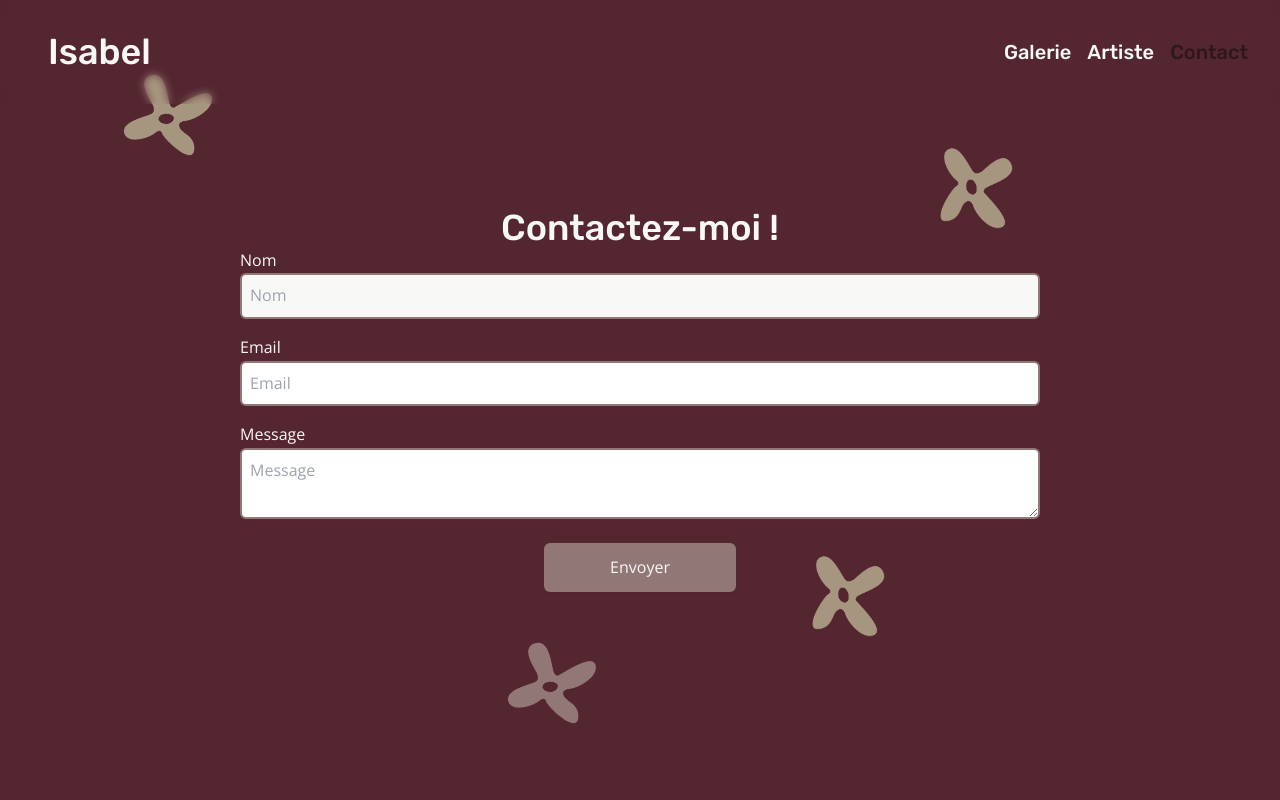
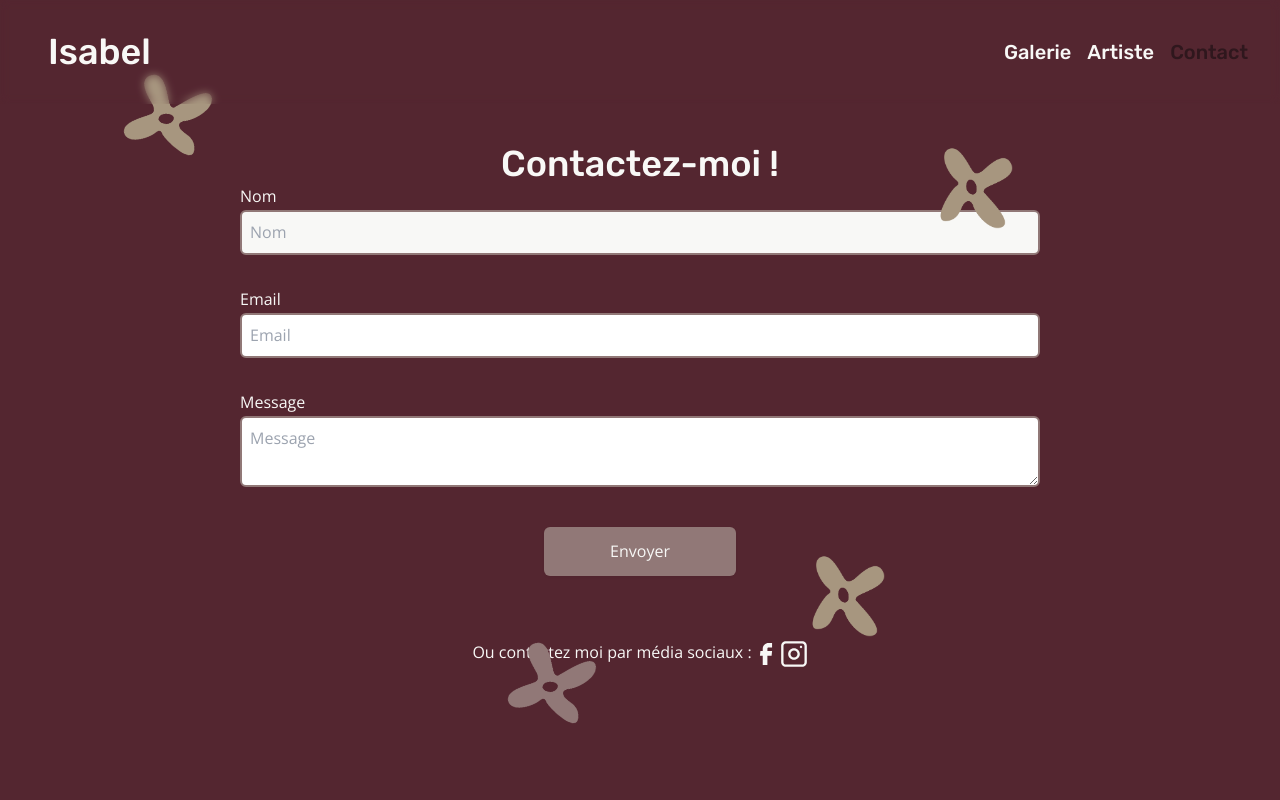
Before and after one commit to AsterShadow/isabelwebsite, a Next.js app: page /contact in a window 1280 px wide. Shown: the top 800 px of the page. Built offline with nearby package versions, Linux system fonts and the light colour scheme.

Commit message:
added socials

```diff
--- a/src/components/ContactForm/ContactForm.js
+++ b/src/components/ContactForm/ContactForm.js
@@ -4,6 +4,9 @@ import { useForm } from "react-hook-form";
 import emailjs from "@emailjs/browser";
 import { ToastContainer, toast } from "react-toastify";
 import "react-toastify/dist/ReactToastify.css";
+import Link from "next/link";
+import Images from "@/assets/images";
+import Image from "next/image";
 
 export default function ContactForm() {
   const {
@@ -48,10 +51,10 @@ export default function ContactForm() {
   console.log(errors);
 
   return (
-    <div className="w-full max-w-[800px]">
+    <div className="w-full max-w-[800px] flex flex-col items-center justify-center gap-12">
       <form
         onSubmit={handleSubmit(onSubmit)}
-        className="flex flex-col gap-4 w-full items-center justify-center"
+        className="flex flex-col gap-8 w-full items-center justify-center"
       >
         <div className="w-full">
           <p>Nom</p>
@@ -86,6 +89,21 @@ export default function ContactForm() {
           className="cursor-pointer text-center text-light text-md drop-shadow-sm rounded-md p-3 w-48 bg-third transition-all hover:bg-info focus:translate-y-px"
         />
       </form>
+      <div className="flex pt-4">
+        Ou contactez moi par média sociaux :
+        <Link
+          href={`https://www.facebook.com/profile.php?id=100064535749047`}
+          target="_blank"
+        >
+          <Image src={Images.facebook} alt="facebook-icon" width={28} />
+        </Link>
+        <Link
+          href={`https://www.instagram.com/isabelvaldesart/`}
+          target="_blank"
+        >
+          <Image src={Images.instagram} alt="instagram-icon" width={28} />
+        </Link>
+      </div>
       <ToastContainer />
     </div>
   );
```
